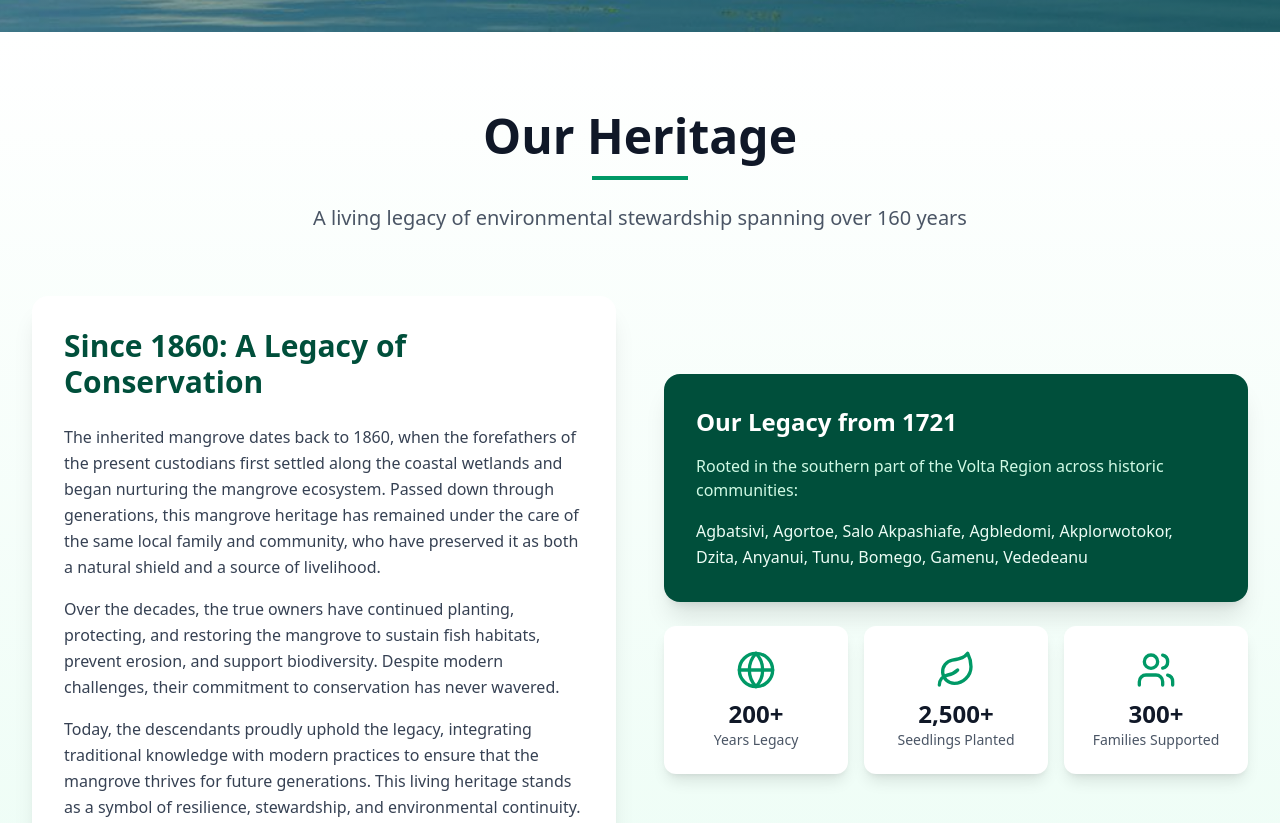
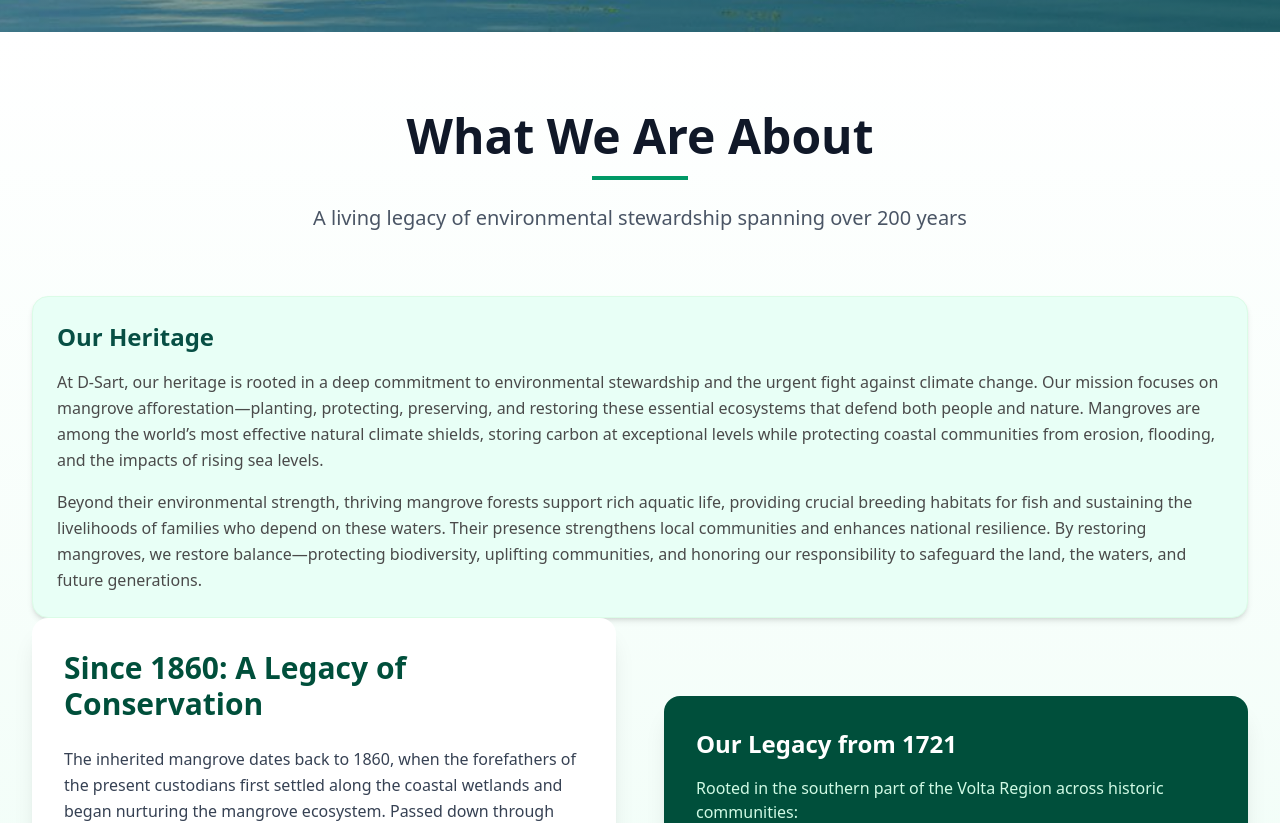
Before and after one commit to Bless2000/D-Sart-website, a React (Vite) app: page / in a window 1280 px wide. Shown: the part 768-1591 px from the top of the page. Built offline with nearby package versions, Linux system fonts and the light colour scheme.

Commit message:
fleshing out about section

```diff
--- a/src/App.jsx
+++ b/src/App.jsx
@@ -196,13 +196,37 @@ export default function App() {
       <section id="about" className="py-20 bg-gradient-to-b from-white to-emerald-50">
         <div className="max-w-7xl mx-auto px-4 sm:px-6 lg:px-8">
           <div className="text-center mb-16">
-            <h2 className="text-4xl md:text-5xl font-bold text-gray-900 mb-4">Our Heritage</h2>
+            <h2 className="text-4xl md:text-5xl font-bold text-gray-900 mb-4">What We Are About</h2>
             <div className="w-24 h-1 bg-emerald-600 mx-auto mb-6"></div>
             <p className="text-xl text-gray-600 max-w-3xl mx-auto">
-              A living legacy of environmental stewardship spanning over 160 years
+              A living legacy of environmental stewardship spanning over 200 years
             </p>
           </div>
 
+          <div className="bg-[#E8FFF6] rounded-2xl p-6 shadow-md border border-green-100 mt-6">
+            <h2 className="text-2xl font-semibold text-[#074F44] mb-4">
+              Our Heritage
+            </h2>
+
+            <p className="text-[#4A4A4A] leading-relaxed">
+              At D-Sart, our heritage is rooted in a deep commitment to environmental
+              stewardship and the urgent fight against climate change. Our mission focuses
+              on mangrove afforestation—planting, protecting, preserving, and restoring these
+              essential ecosystems that defend both people and nature. Mangroves are among
+              the world’s most effective natural climate shields, storing carbon at
+              exceptional levels while protecting coastal communities from erosion,
+              flooding, and the impacts of rising sea levels.
+            </p>
+
+            <p className="text-[#4A4A4A] leading-relaxed mt-4">
+              Beyond their environmental strength, thriving mangrove forests support rich
+              aquatic life, providing crucial breeding habitats for fish and sustaining the
+              livelihoods of families who depend on these waters. Their presence strengthens
+              local communities and enhances national resilience. By restoring mangroves, we
+              restore balance—protecting biodiversity, uplifting communities, and honoring our
+              responsibility to safeguard the land, the waters, and future generations.
+            </p>
+          </div>
           <div className="grid md:grid-cols-2 gap-12 items-center mb-16">
             <div>
               <div className="bg-white rounded-2xl shadow-xl p-8">
@@ -351,9 +375,8 @@ export default function App() {
               <div className="bg-white rounded-xl overflow-hidden shadow-lg hover:shadow-2xl transition-shadow">
                 <img src={MangroveFarmersImage} alt="Restoration Team" className="w-full h-48 object-cover cursor-pointer" onClick={() => openModal(MangroveFarmersImage, 'image')}/>
                 <div className="p-4">
-                  <h4 className="font-bold text-gray-900 mb-2">Restoration Team</h4>
-                  <p className="text-sm text-gray-600">Dedicated workers committed to mangrove conservation and ecosystem restoration</p>
-                </div>
+                                  <h4 className="font-bold text-gray-900 mb-2">Nursery Workers, 2012</h4>
+                                  <p className="text-sm text-gray-600">Dedicated workers nurturing mangrove seedlings in 2012, vital for ecosystem restoration efforts.</p>                </div>
               </div>
 
               <div className="bg-white rounded-xl overflow-hidden shadow-lg hover:shadow-2xl transition-shadow">
```
